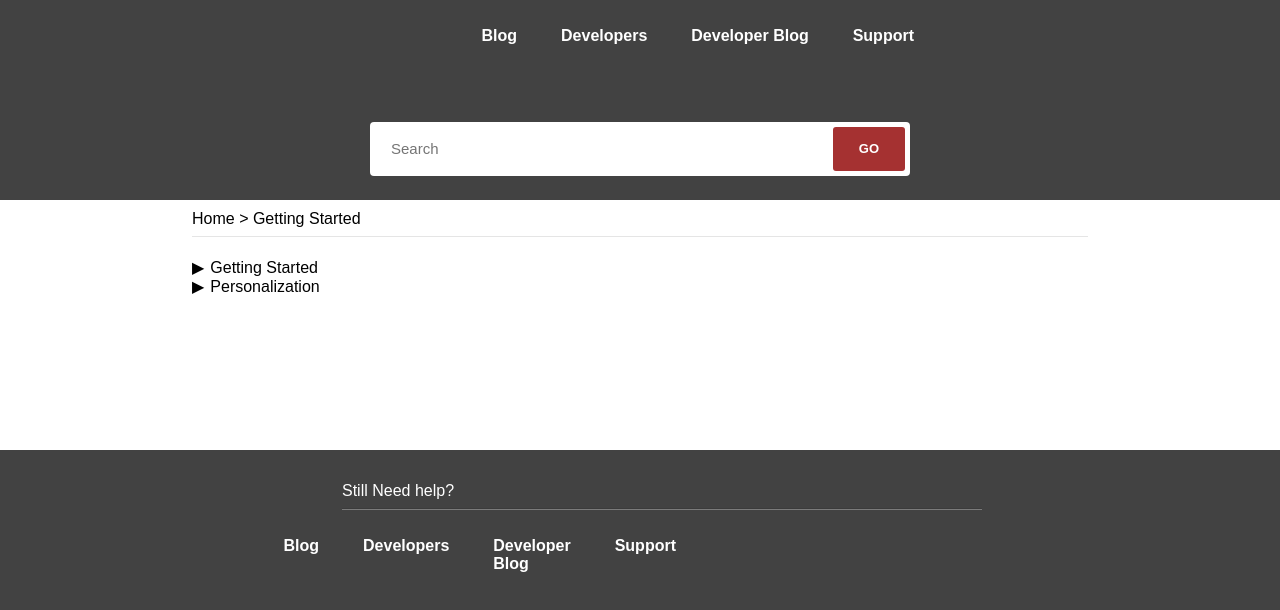
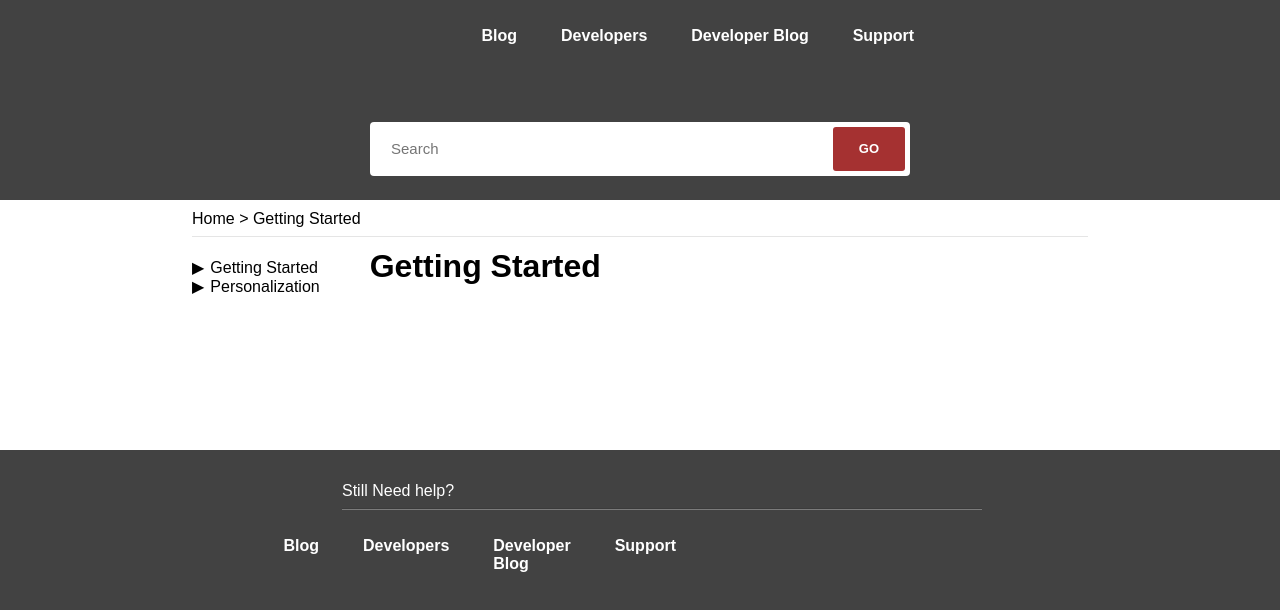
Before and after one commit to RobsonVasconcellos/Landing-Page, a plain HTML site: page index.html in a window 1280 px wide. Drawn offline with Linux system fonts and the light colour scheme.

Commit message:
Deixando o menu melhor

```diff
--- a/index.html
+++ b/index.html
@@ -25,7 +25,8 @@
     <div class="container">
       <span>Home >  </span> <span> Getting Started</span>
       <hr>
-      <div class="menu">
+      <div class="container__down">
+          <div class="container__down--menu">
             <ul id="myUL">
               <li><span class="caret">Getting Started</span>
                 <ul class="nested">
@@ -42,6 +43,12 @@
               </li>
             </ul>
           </div>
+          <div class="container__down--infos">
+            <h1>Getting Started</h1>
+          </div>
+          <!-- <div class="box">
+
+          </div> -->
       </div>
 
     <footer>
--- a/style.css
+++ b/style.css
@@ -60,10 +60,30 @@ body, html {
 	padding: 12px 16px;
     font-weight: bold;
 }
+.container__down {
+    display: flex;
+}
 
-.menu {
+.container__down--infos {
+    margin-top: 10px;
+    display: flex;
+    justify-content: space-between;
+}
+
+h1{
+    margin-left: 50px;
+}
+
+/* .box {
+    width: 200px;
+    height: 100px;
+    box-shadow: 4px 0 6px rgba(0, 0, 0, 0.35);
+} */
+
+.container__down--menu {
     margin-top: 20px;
 }
+
 
 footer {
     width: 100%;
```
Lines whose indentation alone changed are shown as unchanged.
